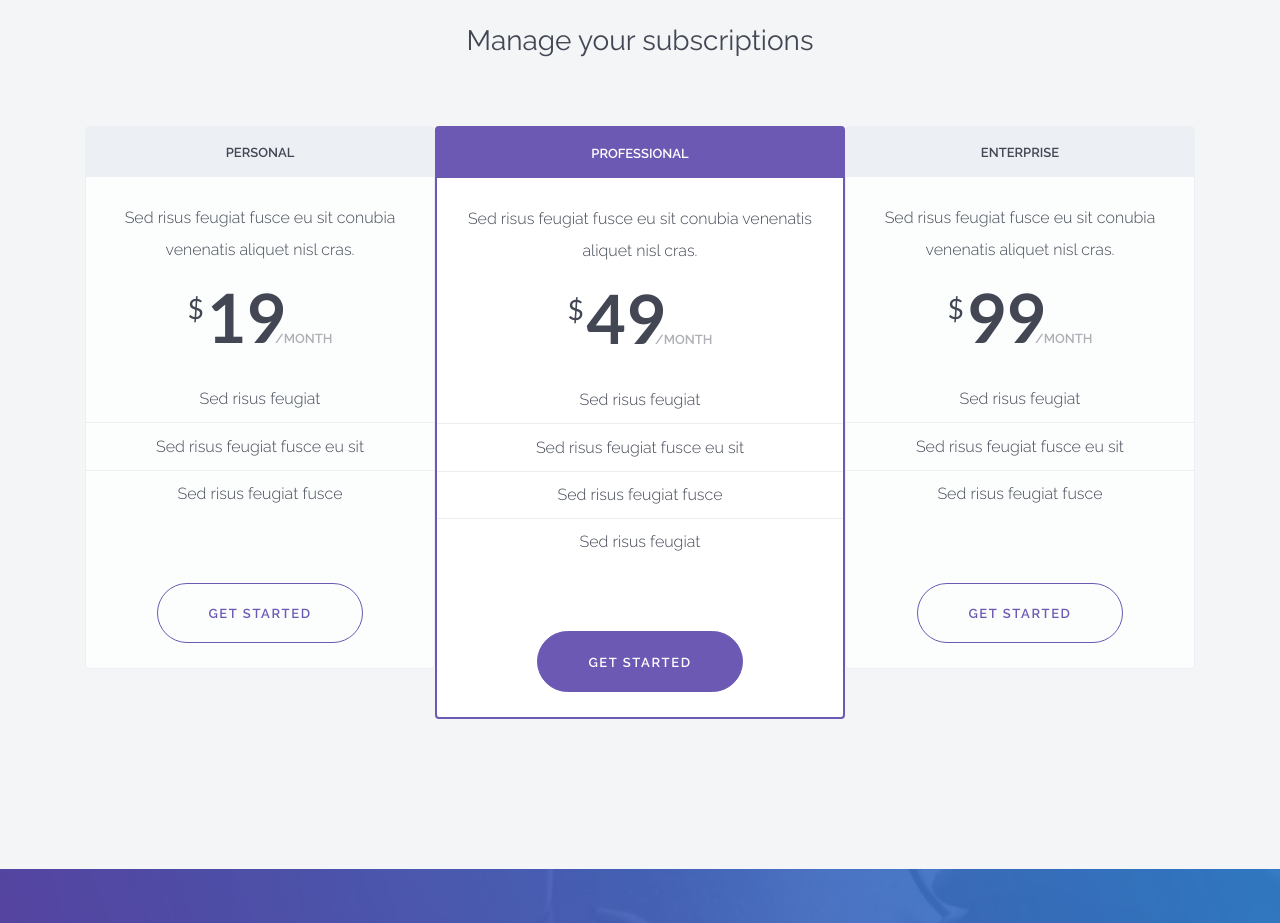
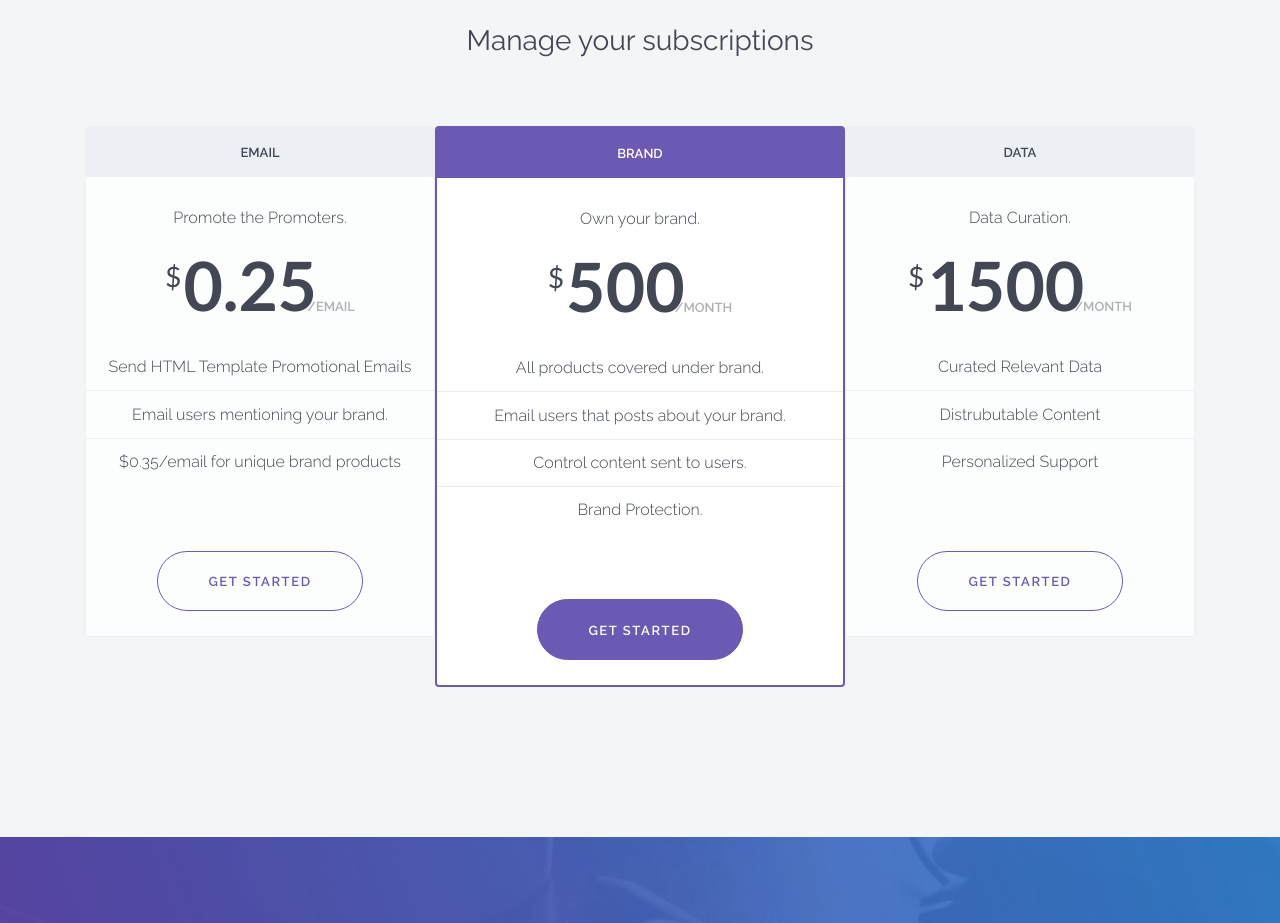
Before and after one commit to mgcox/tagdWeb, a website: page index-carousel.html in a window 1280 px wide. Shown: the part 2380-3303 px from the top of the page. Drawn offline with nearby package versions, Linux system fonts and the light colour scheme; files whose address does not match are found by name.

Commit message:
adding price changes

```diff
--- a/index-carousel.html
+++ b/index-carousel.html
@@ -233,20 +233,20 @@
           <div class="col-md-4 p-t-md wp wp-5">
             <div class="card pricing-box">
               <div class="card-header text-uppercase">
-                Personal
+                Email
               </div>
               <div class="card-block">
-                <p class="card-title">Sed risus feugiat fusce eu sit conubia venenatis aliquet nisl cras.</p>
+                <p class="card-title">Promote the Promoters.</p>
                 <h4 class="card-text">
                   <sup class="pricing-box-currency">$</sup>
-                  <span class="pricing-box-price">19</span>
-                  <small class="text-muted text-uppercase">/month</small>
+                  <span class="pricing-box-price">0.25</span>
+                  <small class="text-muted text-uppercase">/email</small>
                 </h4>
               </div>
               <ul class="list-group list-group-flush p-x">
-                <li class="list-group-item">Sed risus feugiat</li>
-                <li class="list-group-item">Sed risus feugiat fusce eu sit</li>
-                <li class="list-group-item">Sed risus feugiat fusce</li>
+                <li class="list-group-item">Send HTML Template Promotional Emails</li>
+                <li class="list-group-item">Email users mentioning your brand.</li>
+                <li class="list-group-item">$0.35/email for unique brand products</li>
               </ul>
               <a href="#" class="btn btn-primary-outline">Get Started</a>
             </div>
@@ -254,21 +254,21 @@
           <div class="col-md-4 stacking-top">
             <div class="card pricing-box pricing-best p-x-0">
               <div class="card-header text-uppercase">
-                Professional
+                Brand
               </div>
               <div class="card-block">
-                <p class="card-title">Sed risus feugiat fusce eu sit conubia venenatis aliquet nisl cras.</p>
+                <p class="card-title">Own your brand.</p>
                 <h4 class="card-text">
                   <sup class="pricing-box-currency">$</sup>
-                  <span class="pricing-box-price">49</span>
+                  <span class="pricing-box-price">500</span>
                   <small class="text-muted text-uppercase">/month</small>
                 </h4>
               </div>
               <ul class="list-group list-group-flush p-x">
-                <li class="list-group-item">Sed risus feugiat</li>
-                <li class="list-group-item">Sed risus feugiat fusce eu sit</li>
-                <li class="list-group-item">Sed risus feugiat fusce</li>
-                <li class="list-group-item">Sed risus feugiat</li>
+                <li class="list-group-item">All products covered under brand.</li>
+                <li class="list-group-item">Email users that posts about your brand.</li>
+                <li class="list-group-item">Control content sent to users.</li>
+                <li class="list-group-item">Brand Protection.</li>
               </ul>
               <a href="#" class="btn btn-primary">Get Started</a>
             </div>
@@ -276,20 +276,20 @@
           <div class="col-md-4 p-t-md wp wp-6">
             <div class="card pricing-box">
               <div class="card-header text-uppercase">
-                Enterprise
+                Data
               </div>
               <div class="card-block">
-                <p class="card-title">Sed risus feugiat fusce eu sit conubia venenatis aliquet nisl cras.</p>
+                <p class="card-title">Data Curation.</p>
                 <h4 class="card-text">
                   <sup class="pricing-box-currency">$</sup>
-                  <span class="pricing-box-price">99</span>
+                  <span class="pricing-box-price">1500</span>
                   <small class="text-muted text-uppercase">/month</small>
                 </h4>
               </div>
               <ul class="list-group list-group-flush p-x">
-                <li class="list-group-item">Sed risus feugiat</li>
-                <li class="list-group-item">Sed risus feugiat fusce eu sit</li>
-                <li class="list-group-item">Sed risus feugiat fusce</li>
+                <li class="list-group-item">Curated Relevant Data</li>
+                <li class="list-group-item">Distrubutable Content</li>
+                <li class="list-group-item">Personalized Support</li>
               </ul>
               <a href="#" class="btn btn-primary-outline">Get Started</a>
             </div>
```
